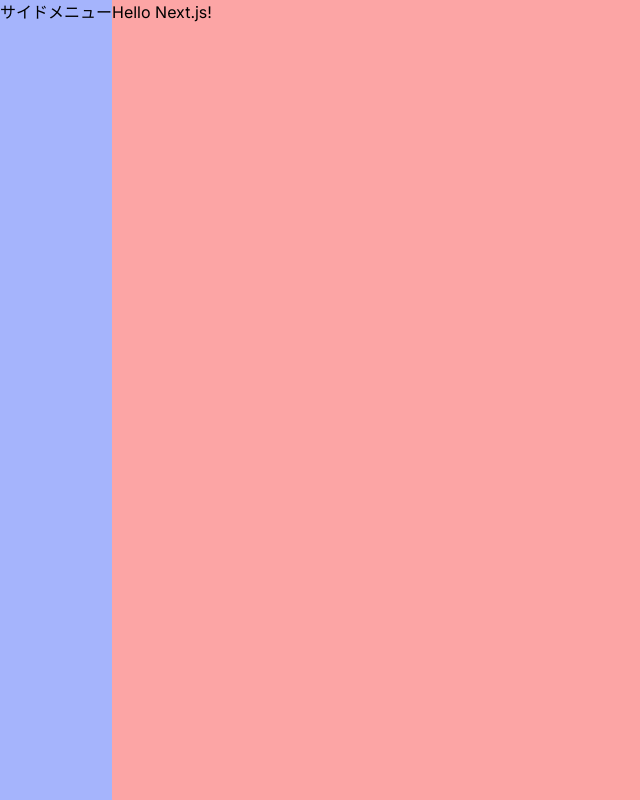
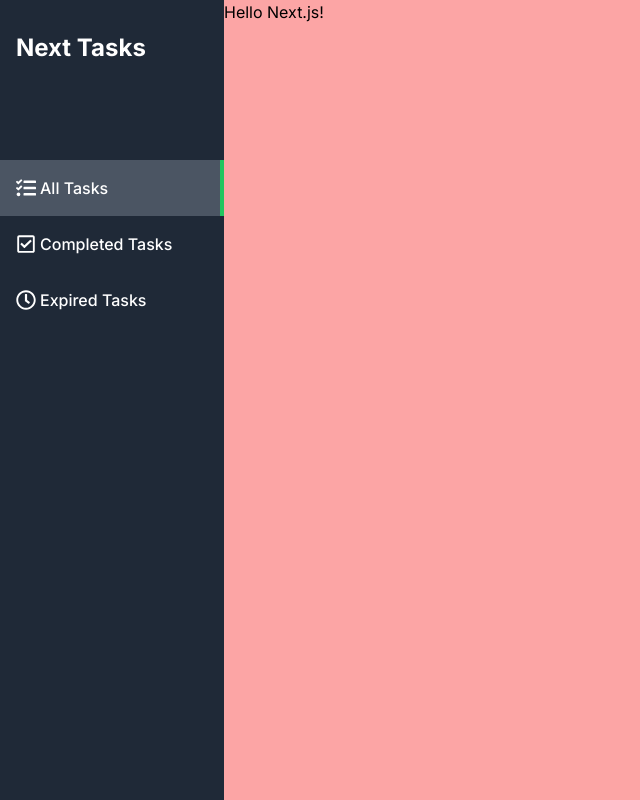
Before and after one commit to kenkenpa198/practice-nextjs-tasks, a Next.js app: page / in a window 1280 px wide. Shown: the whole page, without its empty margins (0-640 px from the left). Built offline with nearby package versions, Linux system fonts and the light colour scheme.

Commit message:
make SideMenu

```diff
--- a/src/app/(main)/layout.tsx
+++ b/src/app/(main)/layout.tsx
@@ -1,3 +1,5 @@
+import { SideMenu } from "@/components/SideMenu/SideMenu";
+
 const MainLayout = ({
   children,
 }: Readonly<{
@@ -5,7 +7,7 @@
 }>) => {
   return (
     <div className="flex h-screen">
-      <div className="bg-indigo-300">サイドメニュー</div>
+      <SideMenu />
       <main className="bg-red-300 flex-1 overflow-auto">{children}</main>
     </div>
   );
--- /dev/null
+++ b/src/components/SideMenu/NavList/NavItem/NavItem.tsx
@@ -0,0 +1,26 @@
+"use client";
+
+import Link from "next/link";
+import { usePathname } from "next/navigation";
+
+interface NavItemProps {
+  label: string;
+  link: string;
+  icon: React.ReactNode;
+}
+
+export const NavItem: React.FC<NavItemProps> = ({ label, link, icon }) => {
+  const pathname = usePathname();
+  return (
+    <Link
+      href={link}
+      className={`flex p-4 items-center w-full hover:bg-gray-700 font-medium
+        ${
+          pathname === link ? "bg-gray-600 border-r-4 border-r-green-500" : ""
+        }`}
+    >
+      <div className="mr-1">{icon}</div>
+      <div>{label}</div>
+    </Link>
+  );
+};
--- /dev/null
+++ b/src/components/SideMenu/NavList/NavList.tsx
@@ -0,0 +1,45 @@
+import { FaRegCheckSquare, FaRegClock, FaTasks } from "react-icons/fa";
+import { NavItem } from "./NavItem/NavItem";
+
+interface NavItemType {
+  id: number;
+  label: string;
+  link: string;
+  icon: React.ReactNode;
+}
+
+export const NavList = () => {
+  const navList: NavItemType[] = [
+    {
+      id: 1,
+      label: "All Tasks",
+      link: "/",
+      icon: <FaTasks className="size-5" />,
+    },
+    {
+      id: 2,
+      label: "Completed Tasks",
+      link: "/completed",
+      icon: <FaRegCheckSquare className="size-5" />,
+    },
+    {
+      id: 3,
+      label: "Expired Tasks",
+      link: "/expired",
+      icon: <FaRegClock className="size-5" />,
+    },
+  ];
+
+  return (
+    <div className="mt-24">
+      {navList.map((item) => (
+        <NavItem
+          key={item.id}
+          label={item.label}
+          link={item.link}
+          icon={item.icon}
+        />
+      ))}
+    </div>
+  );
+};
--- /dev/null
+++ b/src/components/SideMenu/SideMenu.tsx
@@ -0,0 +1,12 @@
+import { NavList } from "./NavList/NavList";
+
+export const SideMenu = () => {
+  return (
+    <div className="w-56 pt-8 bg-gray-800 text-white">
+      <div>
+        <h1 className="px-4 text-2xl font-bold">Next Tasks</h1>
+        <NavList />
+      </div>
+    </div>
+  );
+};
```
Also changed, not shown: package.json (+6 -4 lines), 1 other file (tests, documents, lock files or other folders).
